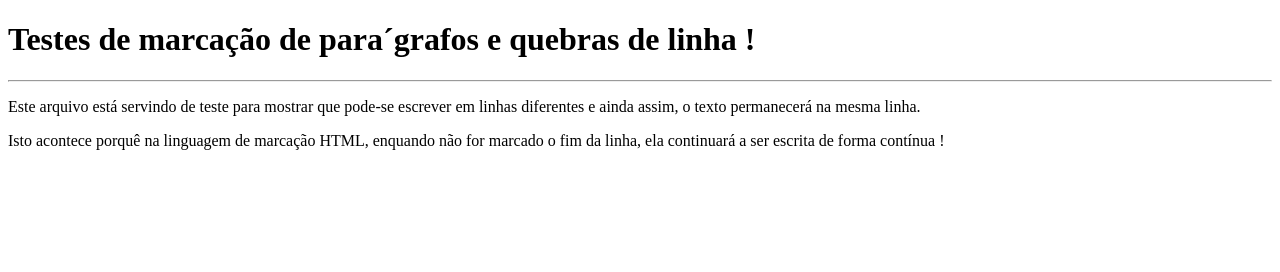
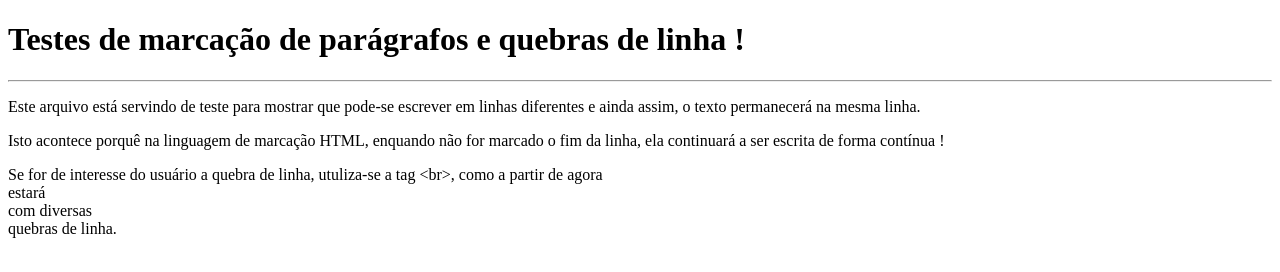
Before and after one commit to RaulErick/HTML5-CSS3_Raul, a plain HTML site: page Pratica dos Estudos/est01.html in a window 1280 px wide. Drawn offline with Linux system fonts and the light colour scheme.

Commit message:
Atualizei a primeira prática !

```diff
--- a/Estudos_Pratica/index.html
+++ b/Pratica dos Estudos/est01.html
@@ -7,7 +7,7 @@
     <title>Parágrafos/Quebra de Linhas</title>
 </head>
 <body>
-    <h1>Testes de marcação de para´grafos e quebras de linha !</h1>
+    <h1>Testes de marcação de parágrafos e quebras de linha !</h1>
     <hr>
     <p>Este arquivo está servindo
         de teste para mostrar que
@@ -19,7 +19,9 @@
         ela continuará a ser escrita de forma contínua !
     </p>
     <p>
-
+        Se for de interesse do usuário a quebra de linha,
+        utuliza-se a tag &lt;br&gt;, como a partir de agora
+        <br>estará<br>com diversas<br>quebras de linha.
     </p>
 </body>
 </html>
```
Also changed, not shown: Pratica dos Estudos/introd.html (renamed from Estudos_Pratica/introd.html).
